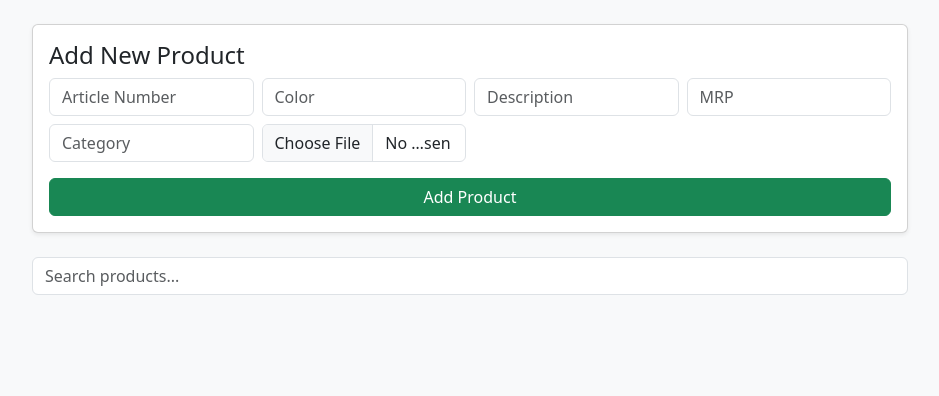
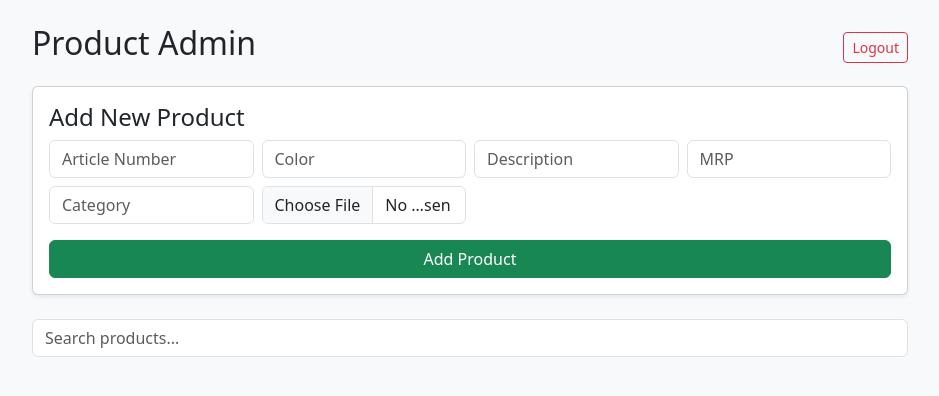
Before and after one commit to Walkmatefootwear/Whatsapp-chatbot, a Flask app: page /admin in a window 1280 px wide. Shown: the top 396 px of the page, without its empty margins (170-1109 px from the left). Run offline with Flask 3, Linux system fonts and the light colour scheme; the visitor is signed in with stand-in values (Sample User, id 1); data that the repository does not hold is empty.

Commit message:
Update admin.html

```diff
--- a/templates/admin.html
+++ b/templates/admin.html
@@ -6,11 +6,23 @@
   <link href="https://cdn.jsdelivr.net/npm/bootstrap@5.3.0/dist/css/bootstrap.min.css" rel="stylesheet">
   <style>
     body.loading { opacity: 0.6; }
+    .top-bar {
+      display: flex;
+      justify-content: space-between;
+      align-items: center;
+      margin-bottom: 1rem;
+    }
   </style>
 </head>
 <body class="bg-light">
 
   <div class="container py-4" style="max-width: 900px;">
+
+    <!-- Top bar with title and logout -->
+    <div class="top-bar">
+      <h2>Product Admin</h2>
+      <a href="/logout" class="btn btn-outline-danger btn-sm">Logout</a>
+    </div>
 
     <div class="card mb-4 shadow-sm">
       <div class="card-body">
```
